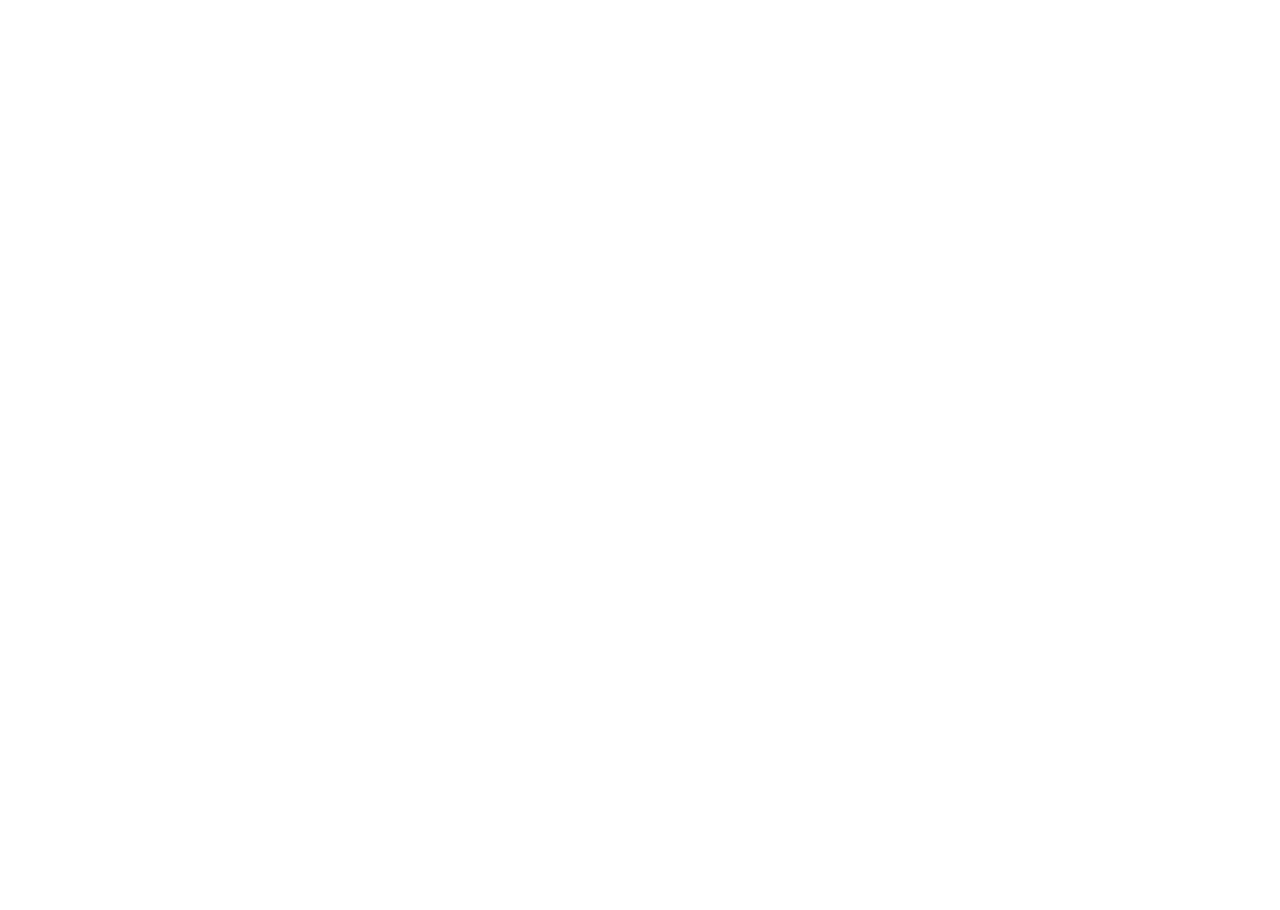
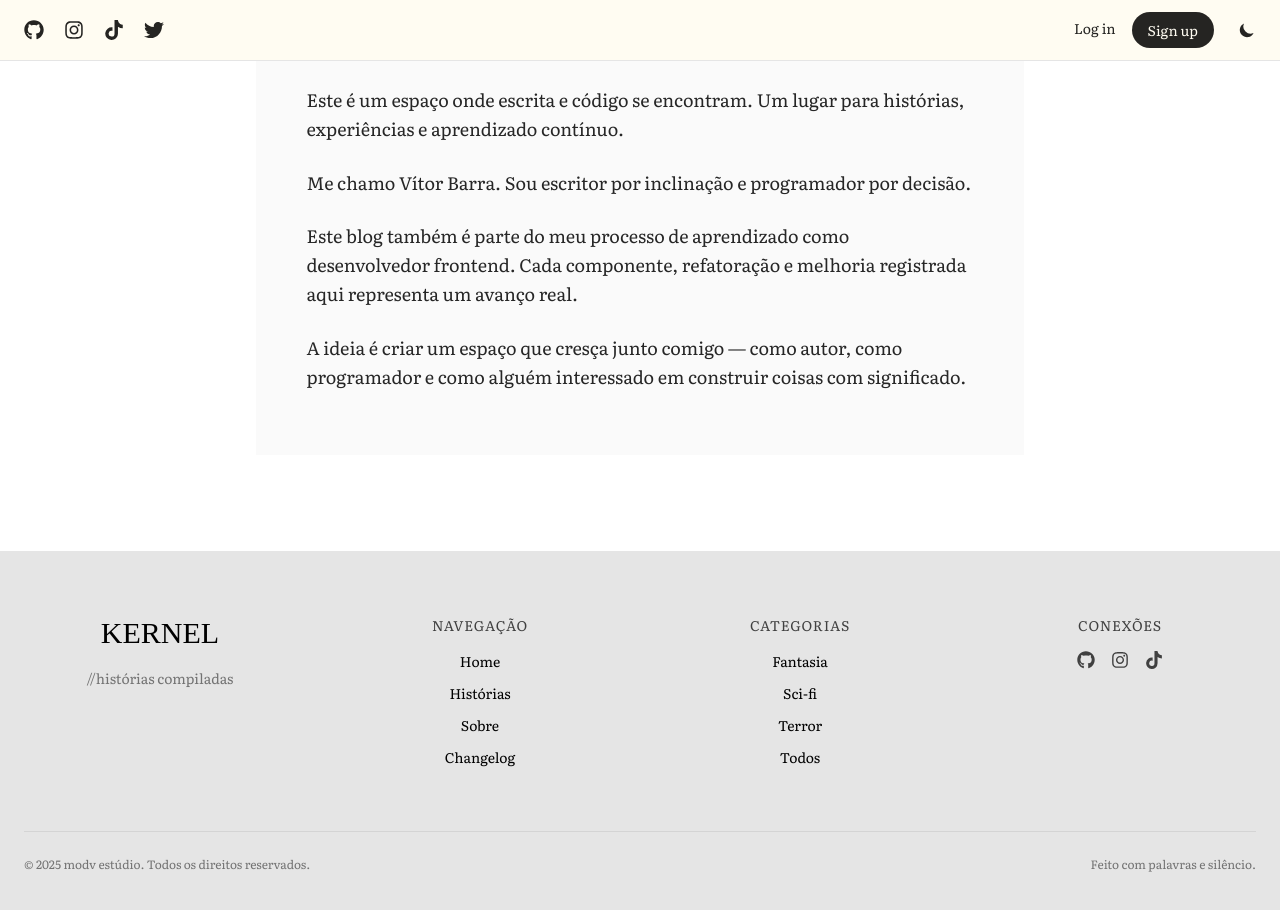
Before and after one commit to Kotige/cdh, a React (Vite) app: page /aboutme in a window 1280 px wide. Before the commit this address had no page. Shown: the top 910 px of the page. Before the commit the page ends 800 px from the top, so only its background shows below. Built offline with nearby package versions, Linux system fonts and the light colour scheme; a web font is replaced by a local one.

Commit message:
feat: aboutme page

```diff
--- a/src/App.jsx
+++ b/src/App.jsx
@@ -1,8 +1,9 @@
 import {BrowserRouter, Routes, Route} from "react-router-dom";
-import './App.css'
-import Home from "./pages/Home"
-import Teste from "./pages/publications/teste";
+import './App.css';
+import Home from "./pages/Home";
+import AboutMe from "./pages/AboutMe";
 import StoryPage from "./pages/StoryPage";
+import About from "./pages/AboutMe";
 
 
 function App() {
@@ -11,6 +12,7 @@
       <Routes>
         <Route path="/" element={<Home />} />
         <Route path="/contos/:slug" element={<StoryPage />}/>
+        <Route path="/aboutme" element={<AboutMe />} />
       </Routes>
     </BrowserRouter>
   )
--- a/src/components/Footer/index.jsx
+++ b/src/components/Footer/index.jsx
@@ -42,7 +42,7 @@
                                 </a>
                             </li>
                             <li>
-                                <a href="/sobre" className="hover:text-neutral-500 transition">
+                                <a href="/aboutme" className="hover:text-neutral-500 transition">
                                     Sobre
                                 </a>
                             </li>
--- a/src/components/Submenu/index.jsx
+++ b/src/components/Submenu/index.jsx
@@ -85,7 +85,7 @@
                     </div>
                 </div>
 
-                <a href="/sobre" className="submenu-link">Sobre</a>
+                <a href="/aboutme" className="submenu-link">Sobre</a>
                 <a href="/changelog" className="submenu-link">Changelog</a>
             </div>
 
--- /dev/null
+++ b/src/pages/AboutMe/index.jsx
@@ -0,0 +1,58 @@
+import ReadingHeader from "../../components/ReadingHeader";
+import ReadingLayout from "../../components/ReadingLayout";
+import StoryContent from "../../components/StoryContent";
+import Navbar from "../../components/Navbar";
+import Footer from "../../components/Footer";
+
+export default function AboutMe() {
+    const hasPhoto = false;
+
+    return (
+        <>
+            <Navbar />
+
+            <ReadingLayout>
+                <div className={`
+                    grid gap-10 ${hasPhoto ? "lg:grid-cols[2fr_1fr]" : "grid-cols-1"}
+                `}
+                >
+                    {/* Texto  */}
+                    <StoryContent>
+                        <p>
+                            Este é um espaço onde escrita e código se encontram. Um lugar para histórias, experiências e aprendizado contínuo.
+                        </p>
+
+                        <p>
+                            Me chamo Vítor Barra. Sou escritor por inclinação e programador por decisão.
+                        </p>
+
+                        <p>
+                            Este blog também é parte do meu processo de aprendizado como desenvolvedor frontend. Cada componente, refatoração e melhoria registrada aqui representa um avanço real.
+                        </p>
+
+                        <p>
+                            A ideia é criar um espaço que cresça junto comigo — como autor, como programador e como alguém interessado em construir coisas com significado.
+                        </p>
+                    </StoryContent>
+
+                    {/* Foto e Currículo  */}
+                    {hasPhoto && (
+                        <aside className="flex flex-col gap-4">
+                            <div className="aspect-[3/4] bg-neutral-200 rounded-md" />
+                            <a
+                                href="/curriculo.pdf"
+                                target="_blank"
+                                className="inline-flex justify-center rounded-md border border-neutral-800 px-4 py-2 text-sm hover:bg-neutral-900 hover:text-white transition"
+                            >
+                                Ver Currículo
+                            </a>
+                        </aside>
+                    )}
+
+                </div>
+            </ReadingLayout>
+
+            <Footer />
+        </>
+    )
+}
```
